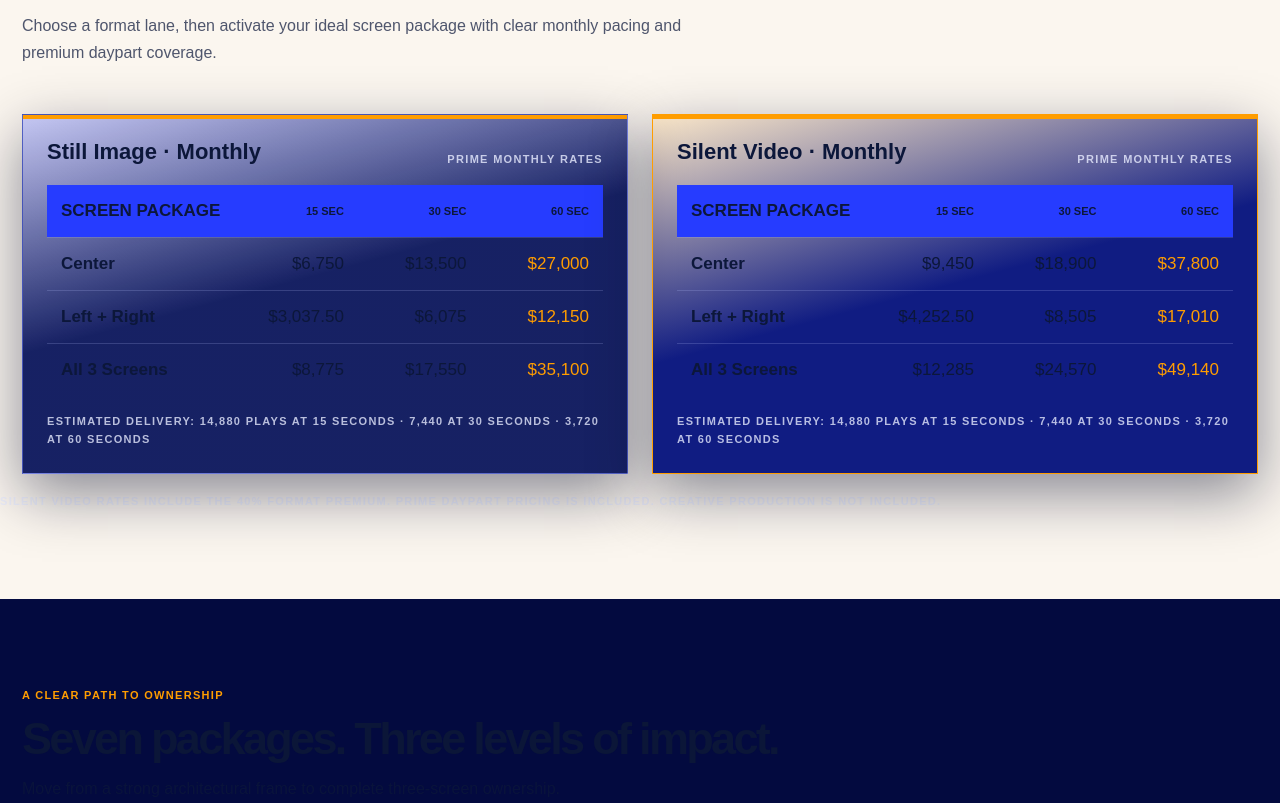
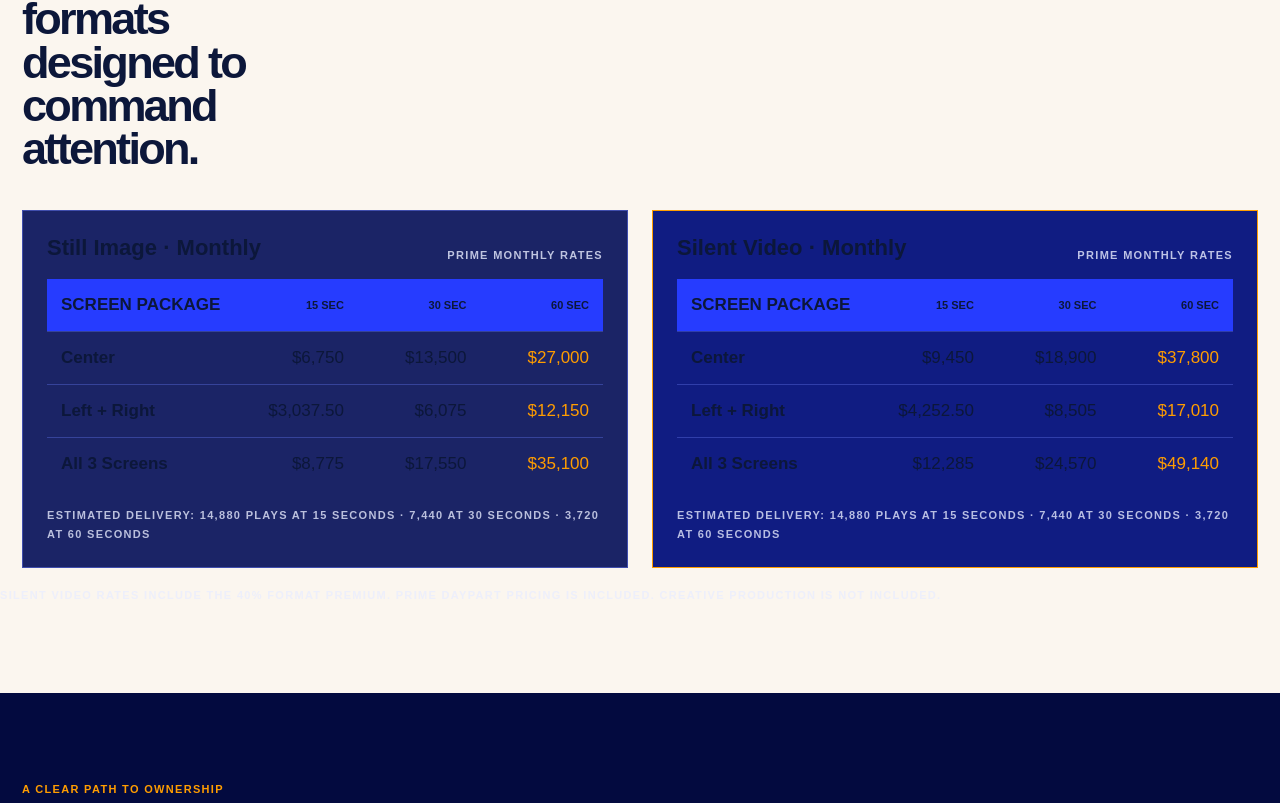
Before and after one commit to SajoRuiz/LA_GRANDIOSA_FALLBACK, a Next.js app: page / in a window 1280 px wide. Shown: the part 2717-3520 px from the top of the page. Built offline with nearby package versions, Linux system fonts and the light colour scheme.

Commit message:
Align premium formats and packages layout to reference

```diff
--- a/app/page.module.css
+++ b/app/page.module.css
@@ -425,24 +425,22 @@
   gap: 24px;
 }
 
-.rateCard {
-  position: relative;
-  padding: 24px;
-  background: linear-gradient(165deg, rgba(38, 60, 255, 0.25), rgba(13, 24, 94, 0.96) 46%);
-  border: 1px solid rgba(88, 104, 217, 0.72);
-  box-shadow: 0 20px 56px rgba(2, 8, 40, 0.46);
+.ratesSection .sectionHeading {
+  margin-bottom: 40px;
 }
 
-.rateCard::before {
-  content: "";
-  position: absolute;
-  inset: 0 0 auto;
-  height: 4px;
-  background: var(--orange);
+.ratesTitle {
+  max-width: 12ch;
+}
+
+.rateCard {
+  padding: 24px;
+  background: rgba(13, 24, 94, 0.94);
+  border: 1px solid rgba(88, 104, 217, 0.62);
 }
 
 .rateCardAccent {
-  background: linear-gradient(165deg, rgba(255, 157, 0, 0.16), #101c82 48%);
+  background: #101c82;
   border-color: var(--orange);
 }
 
@@ -451,7 +449,7 @@
   justify-content: space-between;
   gap: 18px;
   align-items: flex-end;
-  margin-bottom: 20px;
+  margin-bottom: 18px;
 }
 
 .rateTitleRow h3 {
@@ -468,7 +466,7 @@
   grid-template-columns: 1.45fr 1fr 1fr 1fr;
   gap: 12px;
   padding: 16px 14px;
-  border-top: 1px solid rgba(183, 192, 255, 0.2);
+  border-top: 1px solid rgba(88, 104, 217, 0.45);
   align-items: center;
 }
 
@@ -510,6 +508,16 @@
 .packageSection {
   background: #f6f1ea;
   color: #0b1638;
+}
+
+.packageSection .sectionHeading {
+  margin-bottom: 42px;
+}
+
+.packageSection .sectionHeading h2 {
+  max-width: 11ch;
+  font-size: clamp(2.8rem, 4.6vw, 5.2rem);
+  line-height: 0.95;
 }
 
 .packageGrid {
@@ -597,6 +605,7 @@
 .packageButton {
   margin-top: auto;
   width: 100%;
+  color: #000000;
 }
 
 .signature {
@@ -745,6 +754,10 @@
     grid-template-columns: 1fr;
     gap: 26px;
   }
+
+  .ratesTitle {
+    max-width: none;
+  }
 }
 
 @media (max-width: 720px) {
--- a/app/page.tsx
+++ b/app/page.tsx
@@ -181,9 +181,8 @@ export default function HomePage() {
 
       <section className={`${styles.section} ${styles.ratesSection}`} id="rates">
         <div className={`${styles.sectionHeading} ${styles.narrow}`}>
-          <p className={styles.eyebrow}>PREMIUM FORMATS</p>
-          <h2>Built to command still and silent-video attention.</h2>
-          <p>Choose a format lane, then activate your ideal screen package with clear monthly pacing and premium daypart coverage.</p>
+          <p className={styles.eyebrow}>HIGH-VALUE COMBINATIONS</p>
+          <h2 className={styles.ratesTitle}>Premium formats<br />designed to command attention.</h2>
         </div>
         <div className={styles.ratesGrid}>
           <RateTable title="Still Image" rates={stillRates} />
```
